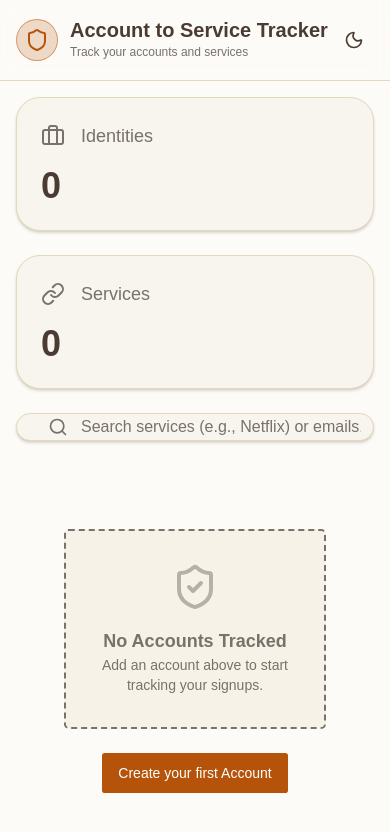
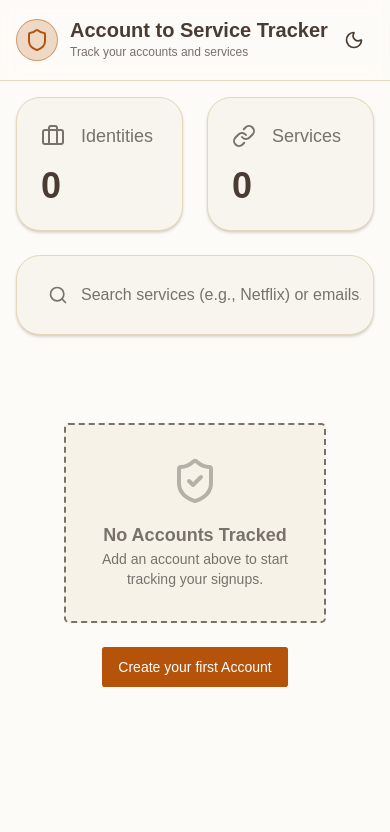
Before and after one commit to AfolabiOlajide/account-to-service, a React (Vite) app: page / in a window 390 px wide. Shown: the top 832 px of the page. Built offline with nearby package versions, Linux system fonts and the light colour scheme.

Commit message:
fixed mobile view for search bar component

```diff
--- a/src/App.tsx
+++ b/src/App.tsx
@@ -98,7 +98,7 @@ function App() {
 
             <main className="container max-w-7xl mx-auto p-4 sm:px-6 md:py-8 space-y-10">
                 {/* Stats & Search Row */}
-                <div className="grid grid-cols-1 md:grid-cols-12 gap-6">
+                <div className="grid grid-cols-2 md:grid-cols-12 gap-6">
                     <div className="md:col-span-2">
                         <StatsCard
                             title="Identities"
@@ -113,7 +113,7 @@ function App() {
                             icon={Link}
                         />
                     </div>
-                    <div className="md:col-span-8 flex items-center">
+                    <div className="col-span-2 md:col-span-8 flex items-center">
                         <SearchBar
                             value={searchQuery}
                             onChange={setSearchQuery}
--- a/src/components/SearchBar.tsx
+++ b/src/components/SearchBar.tsx
@@ -18,7 +18,7 @@ export function SearchBar({
             <Input
                 value={value}
                 onChange={(e) => onChange(e.target.value)}
-                className="pl-16 h-full bg-card border shadow-sm text-base rounded-3xl"
+                className="pl-16 h-20 md:h-full bg-card border shadow-sm text-base rounded-3xl"
                 placeholder={placeholder}
             />
         </div>
```
